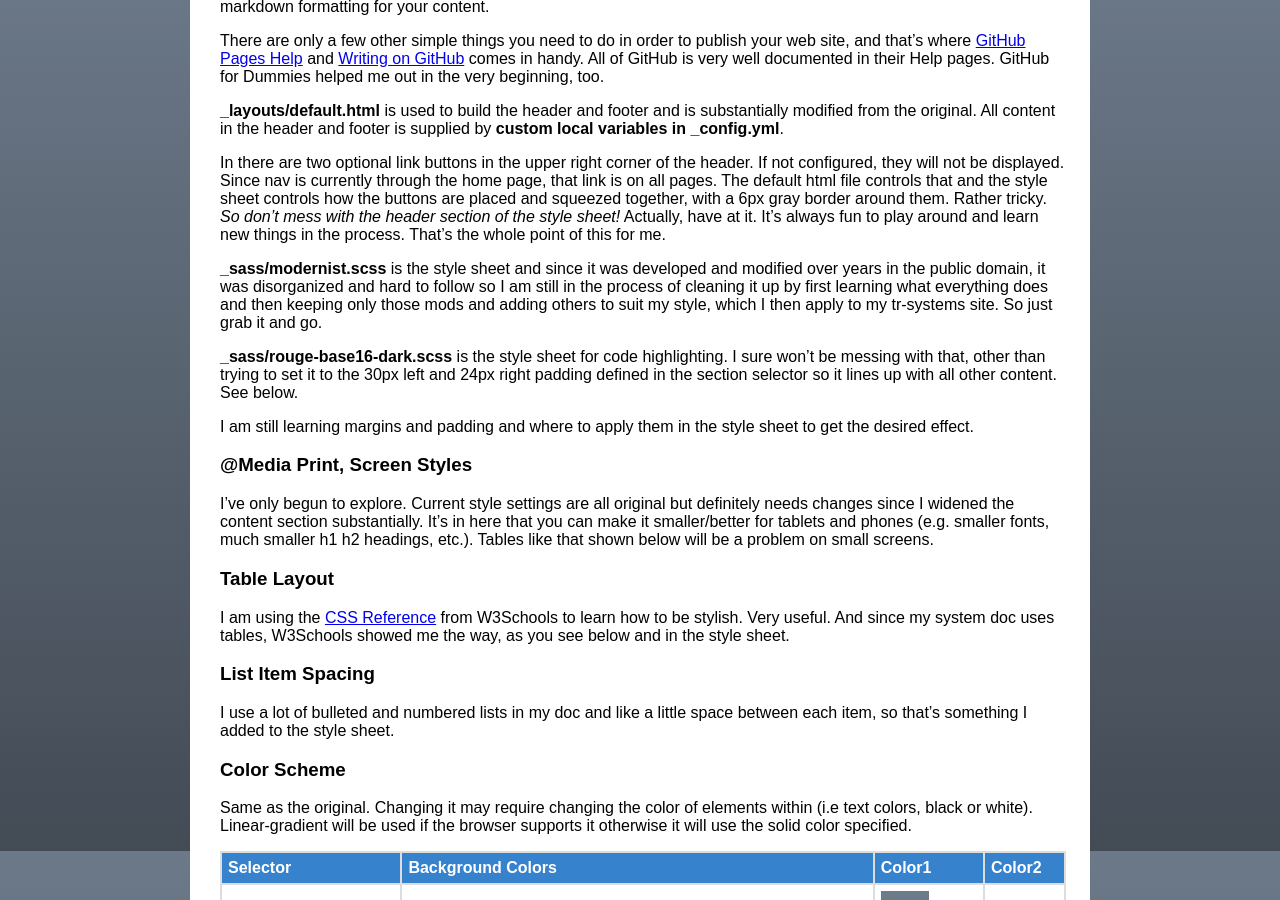
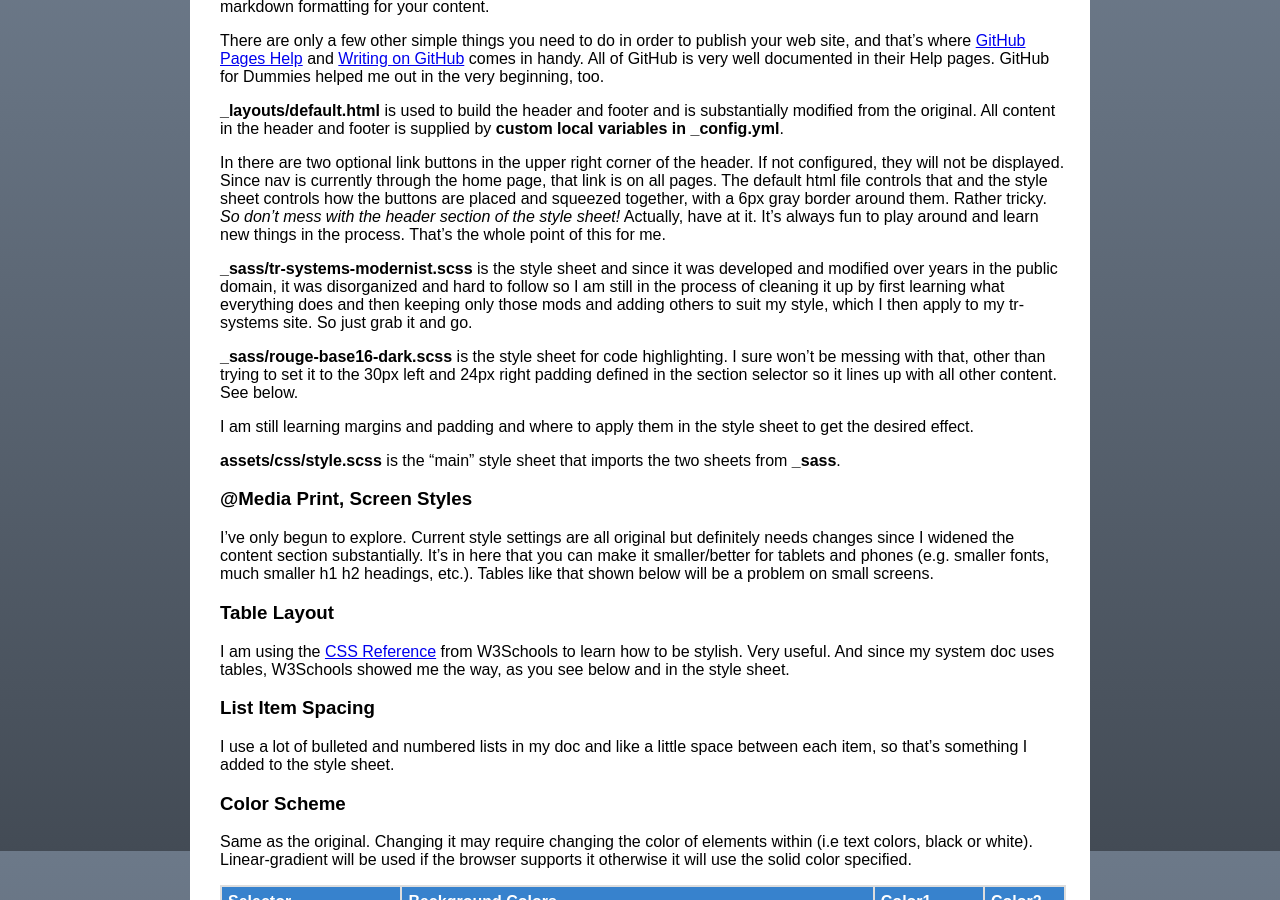
Before and after one commit to TR-Systems/modernist, a Jekyll site: the page built from index.md, in a window 1280 px wide and 900 px high, scrolled down 949 px. Built offline with Jekyll 4.4.1, drawn with Linux system fonts in a browser that asks for light colours; our own code applies the rules of GitHub Pages for plain Markdown files.

Commit message:
Update index.md

```diff
--- a/index.md
+++ b/index.md
@@ -30,11 +30,13 @@
 
 In there are two optional link buttons in the upper right corner of the header. If not configured, they will not be displayed. Since nav is currently through the home page, that link is on all pages. The default html file controls that and the style sheet controls how the buttons are placed and squeezed together, with a 6px gray border around them. Rather tricky. *So don't mess with the header section of the style sheet!* Actually, have at it. It's always fun to play around and learn new things in the process. That's the whole point of this for me.
 
-**_sass/modernist.scss** is the style sheet and since it was developed and modified over years in the public domain, it was disorganized and hard to follow so I am still in the process of cleaning it up by first learning what everything does and then keeping only those mods and adding others to suit my style, which I then apply to my tr-systems site. So just grab it and go.
+**_sass/tr-systems-modernist.scss** is the style sheet and since it was developed and modified over years in the public domain, it was disorganized and hard to follow so I am still in the process of cleaning it up by first learning what everything does and then keeping only those mods and adding others to suit my style, which I then apply to my tr-systems site. So just grab it and go.
 
 **_sass/rouge-base16-dark.scss** is the style sheet for code highlighting. I sure won't be messing with that, other than trying to set it to the 30px left and 24px right padding defined in the section selector so it lines up with all other content. See below.
 
 I am still learning margins and padding and where to apply them in the style sheet to get the desired effect.
+
+**assets/css/style.scss** is the "main" style sheet that imports the two sheets from **_sass**.
 
 ### @Media Print, Screen Styles
 I've only begun to explore. Current style settings are all original but definitely needs changes since I widened the content section substantially. It's in here that you can make it smaller/better for tablets and phones (e.g. smaller fonts, much smaller h1 h2 headings, etc.). Tables like that shown below will be a problem on small screens.
```
